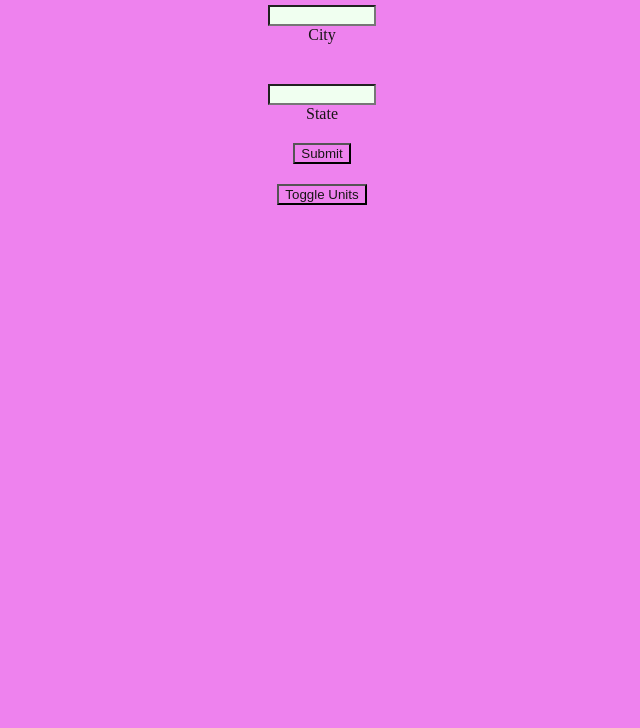
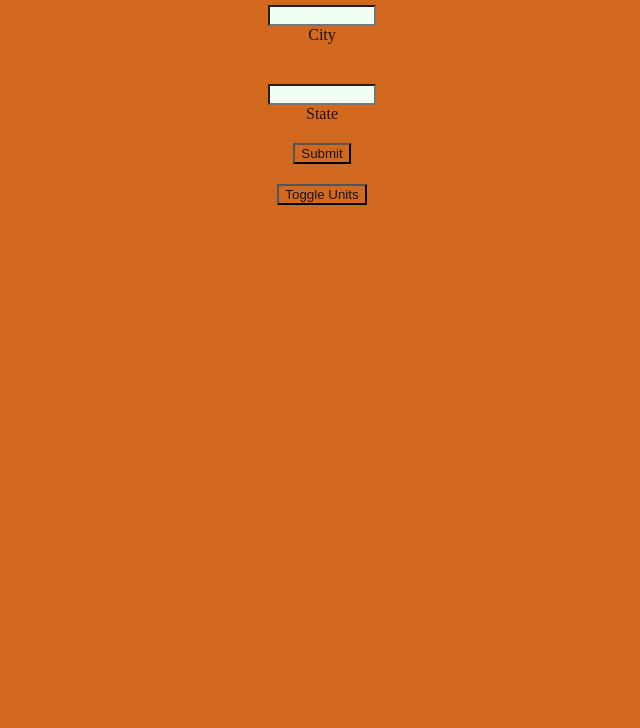
Before and after one commit to alexkrewson/weather, a website: page dist/index.html in a window 1280 px wide. Shown: the part 72-800 px from the top of the page, without its empty margins (318-958 px from the left). Drawn offline with nearby package versions, Linux system fonts and the light colour scheme; files that its build step writes are made by us from their sources.

Commit message:
choclote 1931

```diff
--- a/src/sassystyle.scss
+++ b/src/sassystyle.scss
@@ -1,7 +1,7 @@
 * {
     margin: 0 0 0 0;
     color: rgb(24, 21, 21);
-    background-color: violet;
+    background-color: chocolate;
 }
 
 button {
```
Also changed, not shown: dist/main.js.
